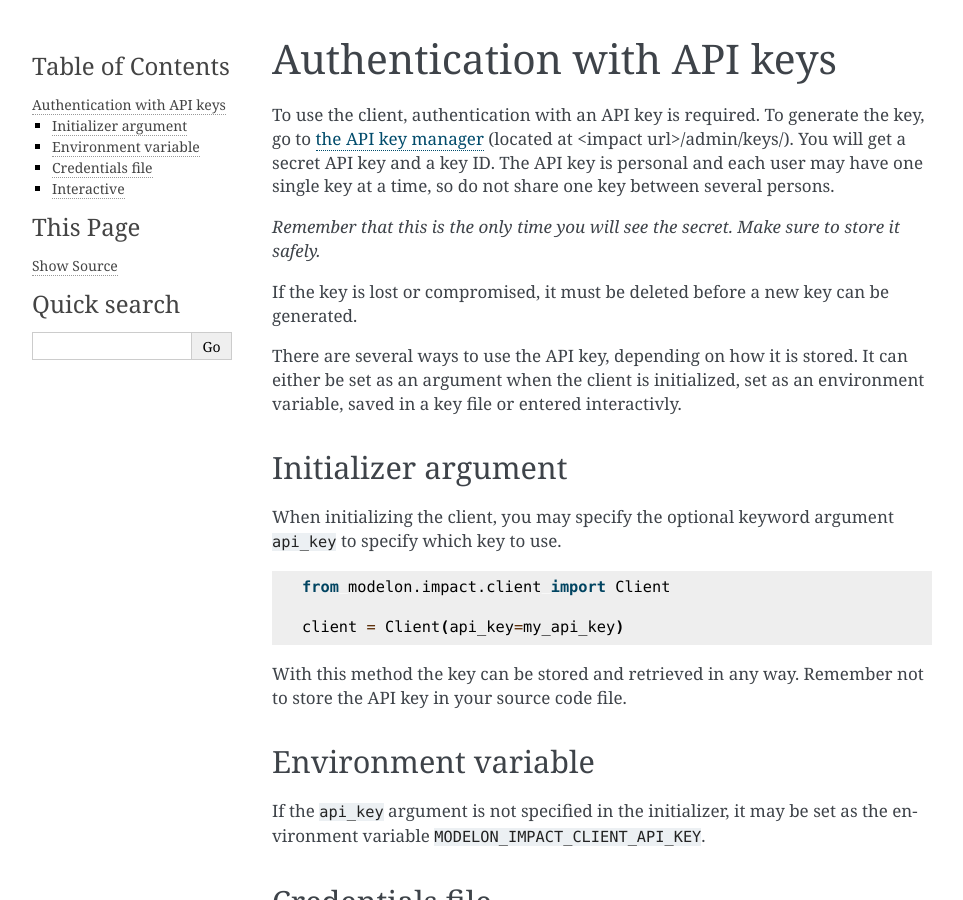
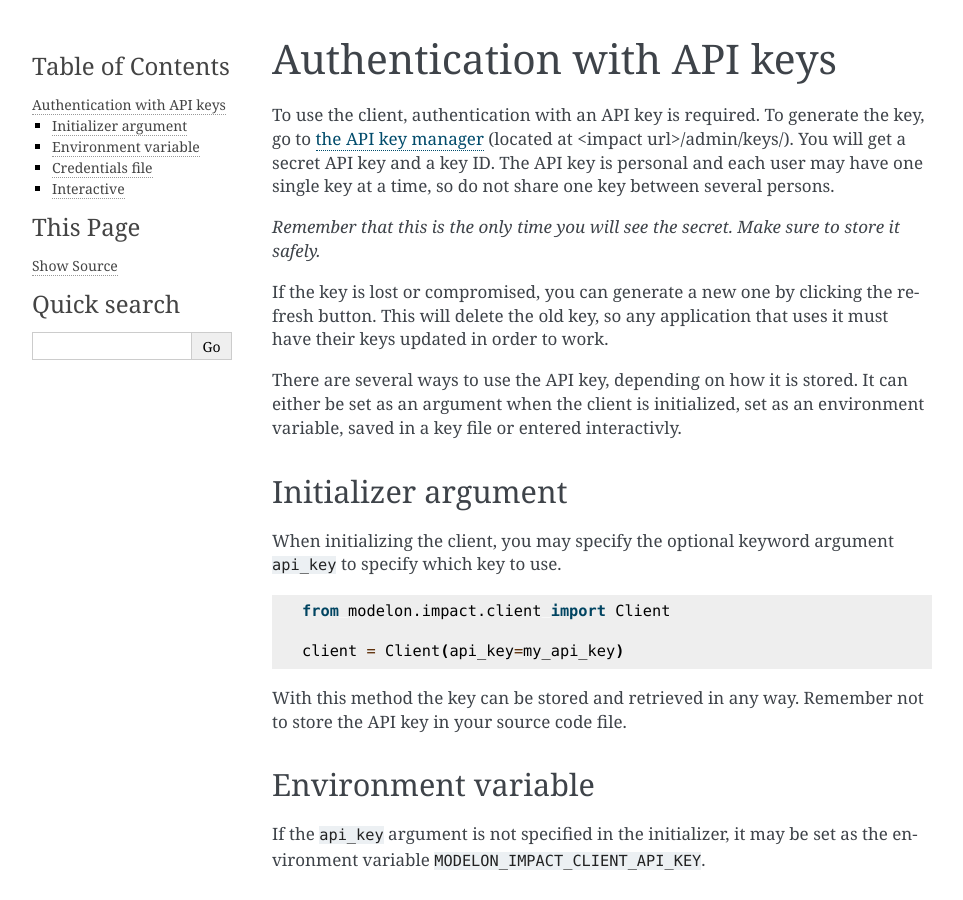
Before and after one commit to modelon-community/impact-client-python, a Sphinx documentation site: the page built from docs/source/api_keys.rst, in a window 1280 px wide and 900 px high. Shown: the whole window, without its empty margins (148-1111 px from the left). Built offline with Sphinx 7.4.7, drawn with Linux system fonts in a browser that asks for light colours.

Commit message:
fix: change wording on refreshing api keys

```diff
--- a/docs/source/api_keys.rst
+++ b/docs/source/api_keys.rst
@@ -4,13 +4,14 @@
 To use the client, authentication with an API key is required. To generate the key, go
 to `the API key manager`_ (located at <impact url>/admin/keys/). You will get a secret
 API key and a key ID. The API key is personal and each user may have one single key at
-a time, so do not share one key
-between several persons.
+a time, so do not share one key between several persons.
 
 *Remember that this is the only time you will see the secret. Make sure to store it
 safely.*
 
-If the key is lost or compromised, it must be deleted before a new key can be generated.
+If the key is lost or compromised, you can generate a new one by clicking the refresh
+button. This will delete the old key, so any application that uses it must have their
+keys updated in order to work.
 
 There are several ways to use the API key, depending on how it is stored. It can either
 be set as an argument when the client is initialized, set as an environment variable,
```
